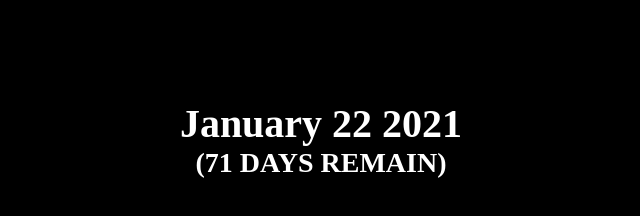
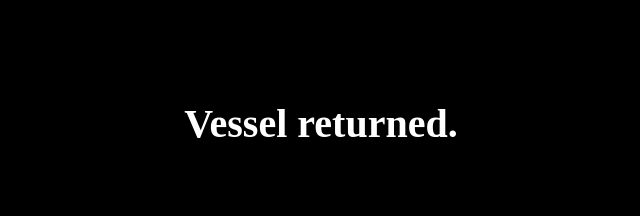
Before and after one commit to j-o-e-d-o-e/donnie-darko, a plain HTML site: page index.html in a window 1280 px wide. Shown: the whole page, without its empty margins (319-959 px from the left). Drawn offline with Linux system fonts and the light colour scheme.

Commit message:
minor changes

```diff
--- a/index.html
+++ b/index.html
@@ -12,11 +12,11 @@
 </body>
 <script>
     function main() {
-        if (date < finale) {
-            document.getElementById("day").innerHTML = current();
-            document.getElementById("days-remaining").innerHTML = remaining();
+        if (date > finale) {
+            document.getElementById("day").innerHTML = current() + " 2021";
+            document.getElementById("days-remaining").innerHTML = "(" + remaining() + " DAYS REMAIN)";
         } else {
-            document.getElementById("day").innerHTML = "Vessel arrived.";
+            document.getElementById("day").innerHTML = "Vessel returned.";
         }
     }
 </script>
--- a/index.js
+++ b/index.js
@@ -1,12 +1,11 @@
 finale = new Date("2021-04-04")
 const date = new Date();
-const monthNames = ["January", "February", "March", "April"];
+const months = ["January", "February", "March", "April"];
 
 function current() {
-    return monthNames[date.getMonth()] + " " + date.getDate() + " 2021 ";
+    return months[date.getMonth()] + " " + date.getDate();
 }
 
 function remaining() {
-    const remaining = Math.round(Math.abs((finale - date) / (24 * 60 * 60 * 1000)));
-    return "(" + remaining + " DAYS REMAIN)";
+    return Math.round(Math.abs((finale - date) / (24 * 60 * 60 * 1000)));
 }
```
Also changed, not shown: 1 other file.
